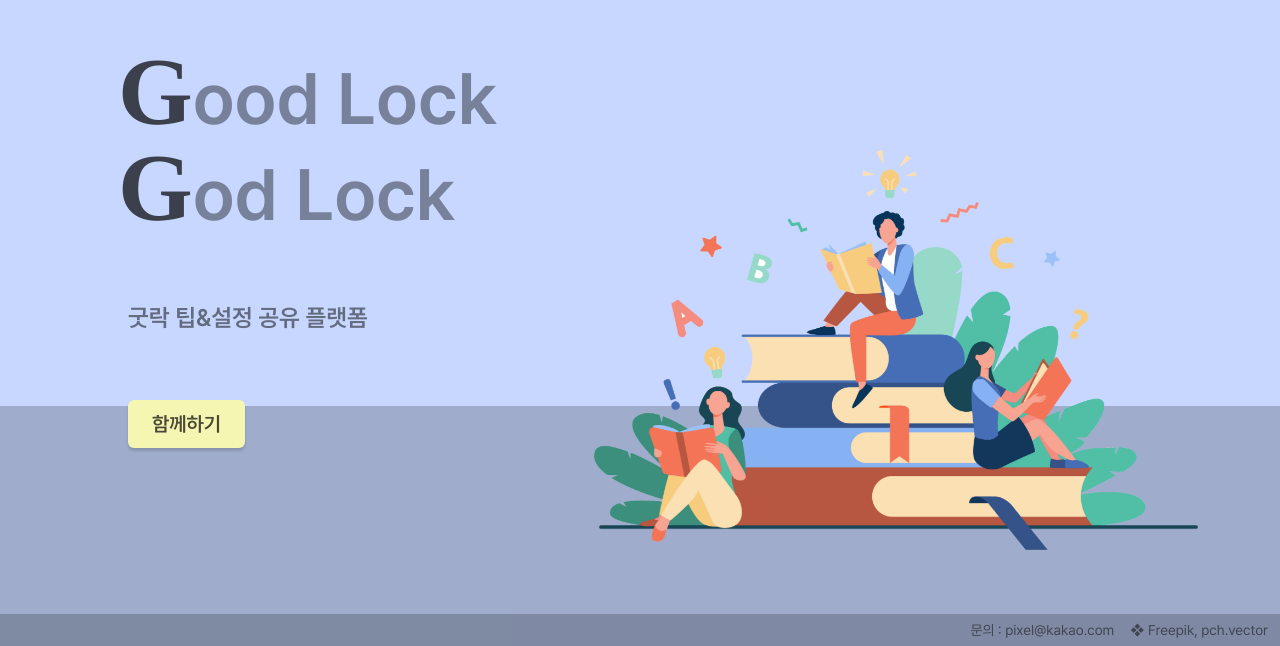
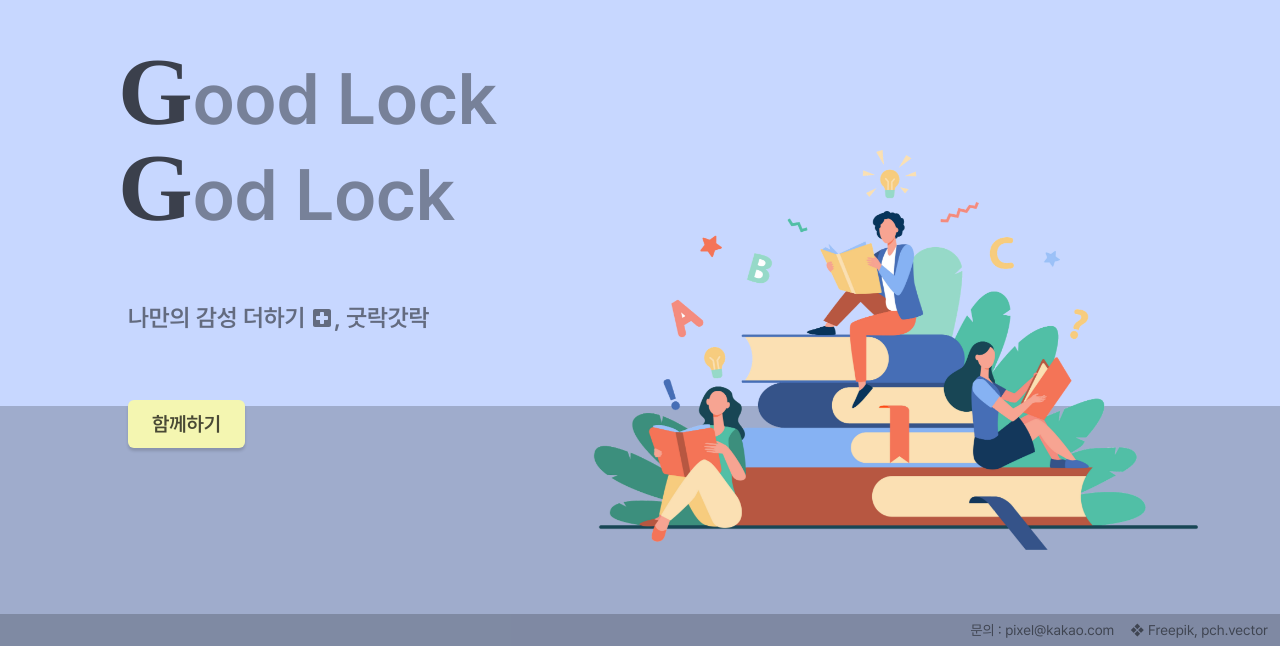
Before and after one commit to EunoChoi/goodlock_godlock, a React (Create React App) app in the folder front/: page / in a window 1280 px wide. Shown: the part 154-800 px from the top of the page. Built offline with nearby package versions, Linux system fonts and the light colour scheme; no server answers; a web font is replaced by a local one.

Commit message:
start page text update

```diff
--- a/front/public/index.html
+++ b/front/public/index.html
@@ -24,8 +24,8 @@
   <meta name="description" content="Web site created using create-react-app" />
   <link rel="apple-touch-icon" href="%PUBLIC_URL%/logo192.png" />
   <meta property="og:title" content="굿락갓락" />
-  <meta property="og:description" content="굿락 팁 공유 플랫폼, 굿락갓락 :)" />
-  <meta property="og:image" content="https://i.ibb.co/gvr2x3n/Screenshot-2023-11-22-at-9-27-26-PM.png" />
+  <meta property="og:description" content="나만의 감성 더하기 +, 굿락갓락" />
+  <meta property="og:image" content="https://i.ibb.co/gT2PR03/Screenshot-2023-11-23-at-3-52-51-PM.png" />
 
   <!--
       manifest.json provides metadata used when your web app is installed on a
--- a/front/src/pages/Start.tsx
+++ b/front/src/pages/Start.tsx
@@ -11,6 +11,7 @@ import PopupBox from "../components/startPage/PopupBox";
 import SignUp from "../components/startPage/SignUp";
 import LogIn from "../components/startPage/LogIn";
 import Animation from "../styles/Animation";
+import LocalHospitalRoundedIcon from "@mui/icons-material/LocalHospitalRounded";
 
 const Start = () => {
   const [popupOpen, setPopupOpen] = useState(false);
@@ -19,7 +20,6 @@ const Start = () => {
   const { data: isLoggedIn } = useQuery(["user"], () => Axios.get("user/current").then((res) => res.data));
   const navigate = useNavigate();
 
-  const text = "굿락 팁&설정 공유 플랫폼";
   useEffect(() => {
     setToggle(true);
   }, [popupOpen]);
@@ -47,7 +47,11 @@ const Start = () => {
             <span>od Lock</span>
           </div>
         </Title>
-        <TextBox>{text}</TextBox>
+        <TextBox>
+          <span>나만의 감성 더하기</span>
+          <LocalHospitalRoundedIcon fontSize="inherit"></LocalHospitalRoundedIcon>
+          <span>, 굿락갓락</span>
+        </TextBox>
         <StartButton
           onClick={(e) => {
             e.preventDefault();
@@ -78,15 +82,20 @@ export default Start;
 const TextBox = styled.div`
   /* font-family: OAGothic-ExtraBold; */
 
+  line-height: 36px;
   font-size: 24px;
-  white-space: pre-line;
   color: rgba(0, 0, 0, 0.5);
-  font-weight: 600;
-
-  line-height: 36px;
-  text-align: start;
+  display: flex;
+  justify-content: start;
+  align-items: center;
 
   margin: 64px 0;
+
+  span {
+    white-space: pre-line;
+    font-weight: 600;
+    margin-right: 5px;
+  }
 
   @media (orientation: portrait) or (max-height: 480px) {
     margin: 48px 0;
```
